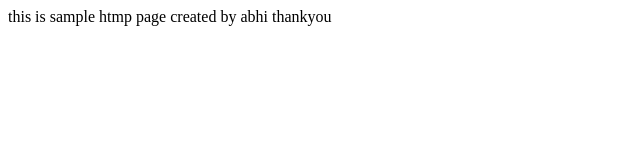
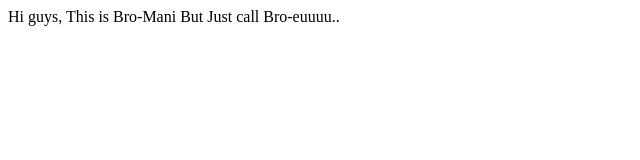
Before and after one commit to Ipparthi07/Bro-Mani, a plain HTML site: page index.html in a window 1280 px wide. Shown: the full height of the page, 0-640 px from the left. Drawn offline with Linux system fonts and the light colour scheme.

Commit message:
Update index.html

```diff
--- a/index.html
+++ b/index.html
@@ -1,4 +1,7 @@
 <html>
-this is sample htmp page created by abhi
-thankyou
+
+   Hi guys,
+   This is Bro-Mani
+   But Just call Bro-euuuu..
+
 </html>
```
